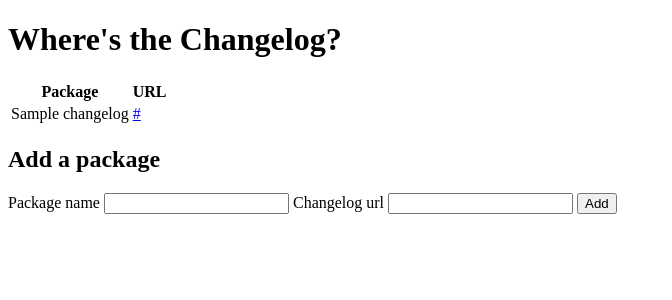
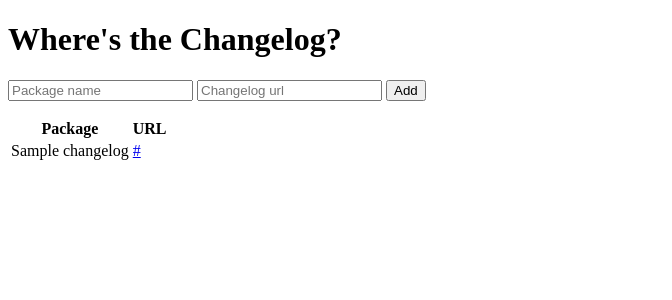
Before and after one commit to shangxiao/wheres-the-changelog-flask, a Flask app: template templates/base.html in a window 1280 px wide. Shown: the top 300 px of the page, without its empty margins (0-672 px from the left). Run offline with Flask 2, Linux system fonts and the light colour scheme; the template is opened without the code that fills it: most values are stand-ins (such as "Sample title", 1, 10 or a date in 2020); form fields are guessed from the names that the template uses; data that the repository does not hold is empty; some libraries are stand-ins or nearby versions.

Commit message:
Moved the new entry form to the top & used placeholders for label

```diff
--- a/templates/base.html
+++ b/templates/base.html
@@ -8,6 +8,15 @@
 <body>
 
 	<h1>Where's the Changelog?</h1>
+
+ <p>
+  <form action="/" method="POST">
+   {{ form.csrf_token }}
+   {{ form.package_name(placeholder=form.package_name.label.text) }}
+   {{ form.changelog_url(placeholder=form.changelog_url.label.text) }}
+   <button>Add</button>
+  </form>
+ </p>
 
  <table>
   <thead>
@@ -30,14 +39,5 @@
   </tbody>
  </table>
 
- <h2>Add a package</h2>
-
- <form action="/" method="POST">
-  {{ form.csrf_token }}
-  <label>{{ form.package_name.label }} {{ form.package_name }}</label>
-  <label>{{ form.changelog_url.label }} {{ form.changelog_url }}</label>
-  <button>Add</button>
- </form>
-
 </body>
 </html>
```
